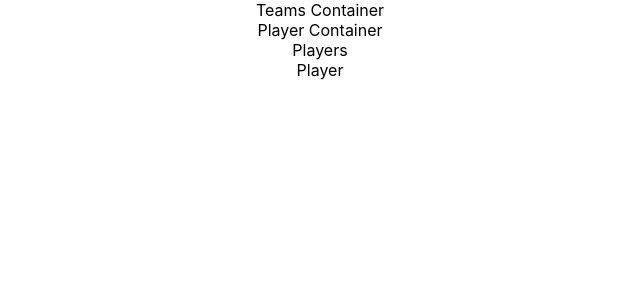
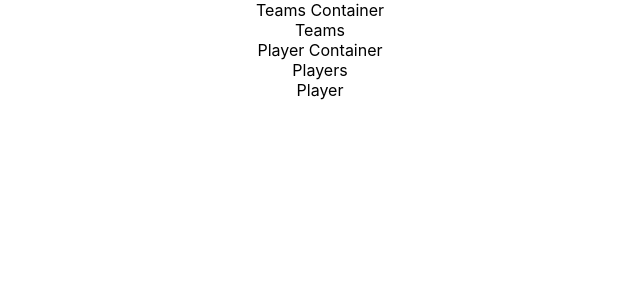
Before and after one commit to Jnorman2123/soccer-player-manager-project, a React (Create React App) app: page /teams in a window 1280 px wide. Shown: the top 300 px of the page, without its empty margins (320-960 px from the left). Built offline with nearby package versions, Linux system fonts and the light colour scheme.

Commit message:
created basic teams component and imported to team container

```diff
--- /dev/null
+++ b/src/components/teams/Teams.js
@@ -0,0 +1,14 @@
+import React, { Component } from 'react'
+// import Team from './Team'
+
+class Teams extends Component {
+    render() {
+        return (
+            <div>
+                Teams
+            </div>
+        )
+    }
+}
+
+export default Teams
--- a/src/containers/TeamContainer.js
+++ b/src/containers/TeamContainer.js
@@ -1,4 +1,5 @@
 import React, { Component } from 'react'
+import Teams from '../components/teams/Teams'
 
 
 class TeamContainer extends Component {
@@ -6,6 +7,7 @@ class TeamContainer extends Component {
         return (
             <div>
                 Teams Container
+                <Teams />
             </div>
         )
     }
```
